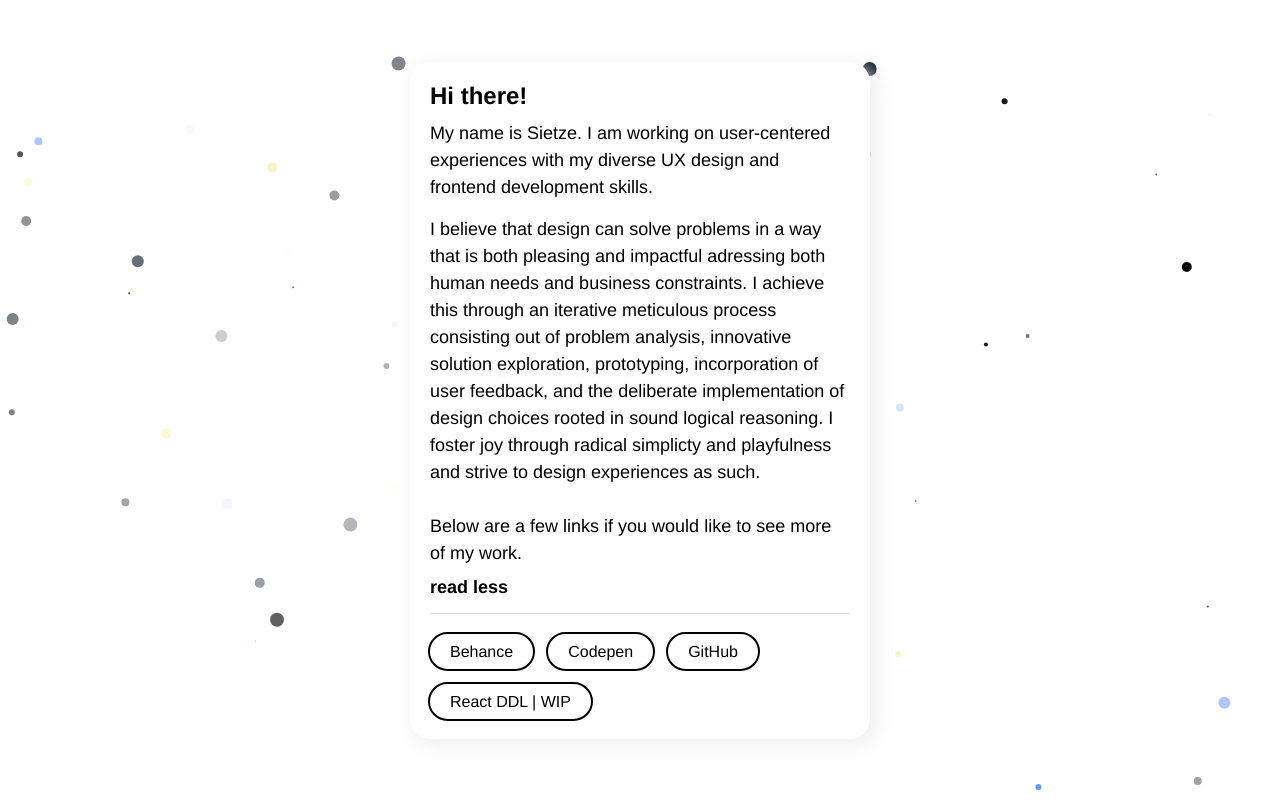
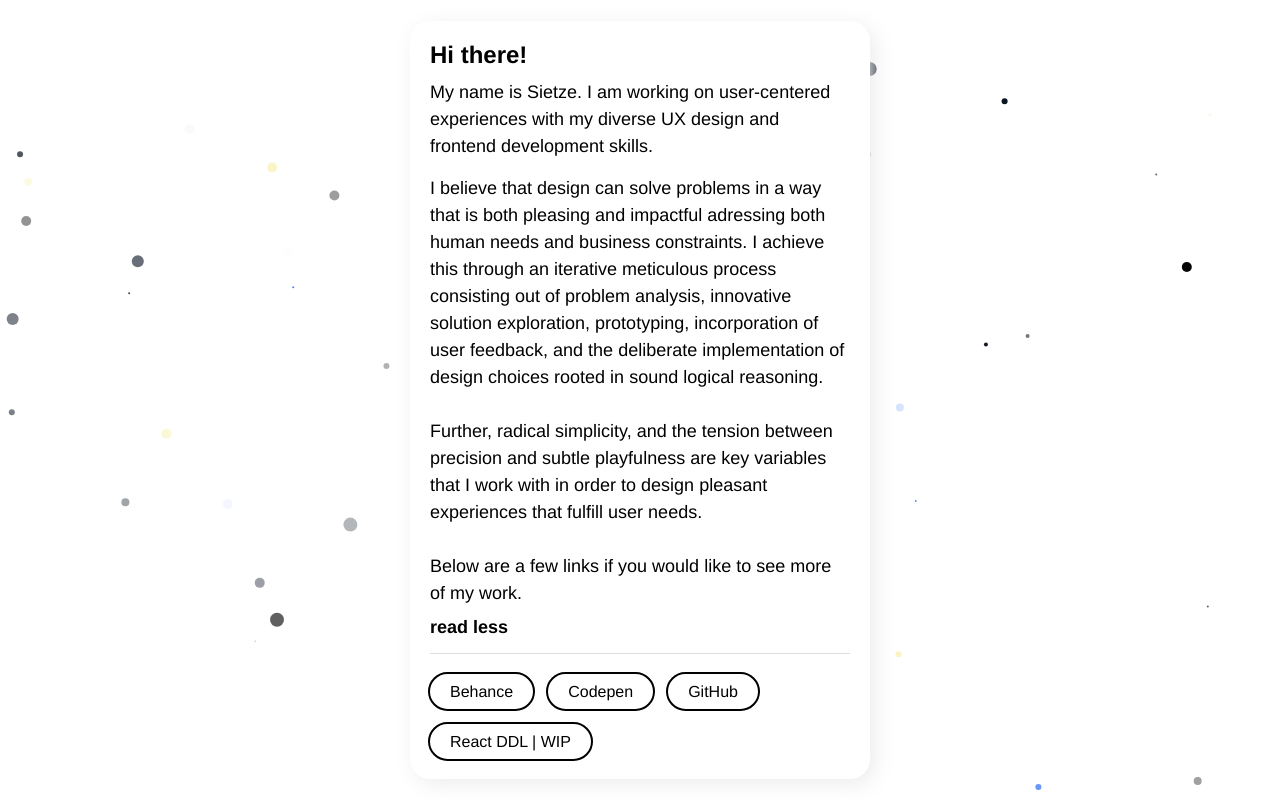
Before and after one commit to supernova770/portfolio, a React (Create React App) app: page / in a window 1280 px wide. Both pictures are taken after a click on the element "read more...". Built offline with nearby package versions, Linux system fonts and the light colour scheme.

Commit message:
new edits

```diff
--- a/src/components/card/card.jsx
+++ b/src/components/card/card.jsx
@@ -22,8 +22,13 @@ export const Card = ({ href, name }) => {
             pleasing and impactful adressing both human needs and business constraints.
             I achieve this through an iterative meticulous process consisting out of problem analysis, innovative solution
             exploration, prototyping, incorporation of user feedback, and the deliberate implementation of
-            design choices rooted in sound logical reasoning. I foster joy through radical simplicty and playfulness and strive
-            to design experiences as such.
+            design choices rooted in sound logical reasoning.
+            </p>
+            <br />
+            <p>
+            Further, radical simplicity, and the tension between
+            precision and subtle playfulness are key variables that I work with in order to design pleasant experiences
+            that fulfill user needs.
             </p>
             <br />
             <p>
--- a/src/svgAnimationEngine/run.jsx
+++ b/src/svgAnimationEngine/run.jsx
@@ -68,10 +68,10 @@ export const ParticleAnimation = () => {
 
     // create particles
     let particles = [];
-    let maxParts = 30;
+    let maxParts = 24;
 
     if (width < 350) {
-      maxParts = 20;
+      maxParts = 14;
     }
 
     function createParticles() {
```
